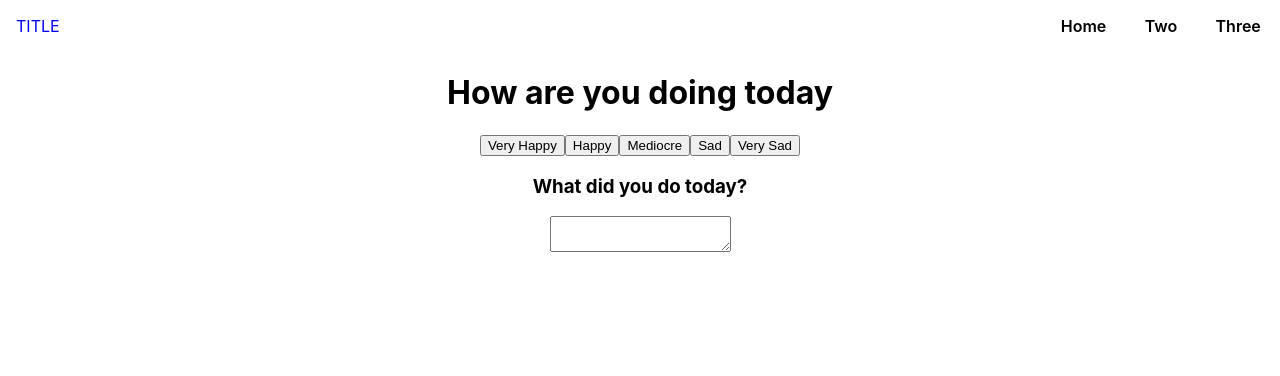
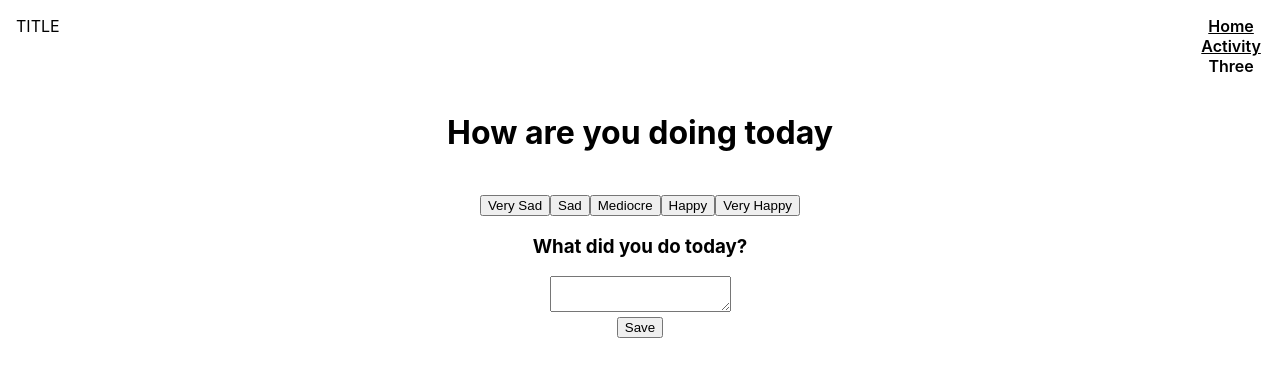
Before and after one commit to azeemmajid/hackon-entry, a React (Create React App) app: page / in a window 1280 px wide. Shown: the top 376 px of the page. Built offline with nearby package versions, Linux system fonts and the light colour scheme.

Commit message:
worked on pages

```diff
--- a/package.json
+++ b/package.json
@@ -8,6 +8,8 @@
     "@testing-library/user-event": "^12.1.10",
     "react": "^17.0.2",
     "react-dom": "^17.0.2",
+    "react-modal": "^3.13.1",
+    "react-router-dom": "^5.2.0",
     "react-scripts": "4.0.3",
     "web-vitals": "^1.0.1"
   },
--- a/src/App.js
+++ b/src/App.js
@@ -1,19 +1,29 @@
 import { useState } from 'react';
-import Header from './components/Header';
-import FeelingSelector from './components/FeelingSelector';
-import Journal from './components/Journal';
+import { BrowserRouter as Router, Switch, Route } from 'react-router-dom';
+import { Header } from './components';
+import { FeelingInput, Activity } from './pages';
 import './App.css';
 
-function App() {
-  const [feeling, setFeeling] = useState('');
+export default function App() {
+    const [feeling, setFeeling] = useState({});
+    const [log, setLog] = useState([]);
     return (
+        <Router>
             <div className="App">
                 <Header />
-      <FeelingSelector feeling={feeling} setFeeling={setFeeling} />
-      <Journal />
+                <Switch>
+                    <Route exact path="/">
+                        <FeelingInput
+                            feelingState={{ feeling, setFeeling }}
+                            logState={{ log, setLog }}
+                        />
+                    </Route>
+                    <Route path="/activity">
+                        <Activity logState={{ log, setLog }} />
+                    </Route>
+                </Switch>
                 {/* Journal - add activiites and write what you did */}
             </div>
+        </Router>
     );
 }
-
-export default App;
--- a/src/components/FeelingSelector.js
+++ b/src/components/FeelingSelector.js
@@ -1,18 +1,48 @@
-const FeelingButton = ({ setFeeling, value }) => {
-	return <button onClick={() => setFeeling(value)}>{value}</button>;
+import React from 'react';
+
+const FeelingButton = ({ onClick, value, feeling }) => {
+    const handleClick = () => {
+        const current = {
+            ...feeling,
+            state: value,
+        };
+        onClick(current);
+    };
+    return <button onClick={handleClick}>{value}</button>;
 };
 
-const FeelingSelector = ({ feeling, setFeeling }) => {
-	return <div>
-        <h1>How are you doing today</h1>
+export function FeelingSelector({ feeling, setFeeling }) {
+    return (
         <div>
-          <FeelingButton onClick={setFeeling} value={"Very Happy"} />
-          <FeelingButton onClick={setFeeling} value={"Happy"} />
-          <FeelingButton onClick={setFeeling} value={"Mediocre"} />
-          <FeelingButton onClick={setFeeling} value={"Sad"} />
-          <FeelingButton onClick={setFeeling} value={"Very Sad"} />
+            <h1>How are you doing today</h1>
+            <div>
+                <br />
+                <FeelingButton
+                    onClick={setFeeling}
+                    value={'Very Sad'}
+                    feeling={feeling}
+                />
+                <FeelingButton
+                    onClick={setFeeling}
+                    value={'Sad'}
+                    feeling={feeling}
+                />
+                <FeelingButton
+                    onClick={setFeeling}
+                    value={'Mediocre'}
+                    feeling={feeling}
+                />
+                <FeelingButton
+                    onClick={setFeeling}
+                    value={'Happy'}
+                    feeling={feeling}
+                />
+                <FeelingButton
+                    onClick={setFeeling}
+                    value={'Very Happy'}
+                    feeling={feeling}
+                />
+            </div>
         </div>
-      </div>;
-};
-
-export default FeelingSelector;
+    );
+}
--- a/src/components/Header.js
+++ b/src/components/Header.js
@@ -1,13 +1,14 @@
-import react from 'react';
+import React from 'react';
+import { Link } from 'react-router-dom';
 
-const Header = () => {
+export function Header() {
     const styles = {
         header: {
             position: 'relative',
             display: 'flex',
             zIndex: 2,
             justifyContent: 'space-between',
-            flexDirection: ''
+            flexDirection: '',
         },
         navList: {
             listStyle: 'none',
@@ -17,6 +18,7 @@ const Header = () => {
             margin: '0rem 1.2rem',
             fontWeight: '600',
             fontSize: '1rem',
+            color: 'inherit',
         },
         title: {
             display: 'flex',
@@ -25,23 +27,26 @@ const Header = () => {
             margin: '1rem 1rem',
         },
         titleLink: {
-            textDecoration: 'none'
-        }
-    }
+            textDecoration: 'none',
+        },
+    };
 
-    return <div style={styles.header}>
-        {/* title */}
+    return (
+        <div style={styles.header}>
             <div className="title" style={styles.title}>
                 <a href="/" style={styles.titleLink}>
                     TITLE
                 </a>
             </div>
-        <ul style={styles.navList}>
-            <li style={styles.listItem}>Home</li>
-            <li style={styles.listItem}>Two</li>
+            <ul class="navList">
+                <li style={styles.listItem}>
+                    <Link to="/">Home</Link>
+                </li>
+                <li style={styles.listItem}>
+                    <Link to="/activity">Activity</Link>
+                </li>
                 <li style={styles.listItem}>Three</li>
             </ul>
         </div>
-};
-
-export default Header;
+    );
+}
--- a/src/components/Journal.js
+++ b/src/components/Journal.js
@@ -1,8 +1,16 @@
-const Journal = () => {
-	return <div>
-		<h3>What did you do today?</h3>
-		<textarea></textarea>
-	</div>
-};
-
-export default Journal;
+export function Journal({ feeling, setFeeling }) {
+    const handleChange = ({ target }) => {
+        const { value } = target;
+        const current = {
+            ...feeling,
+            activity: value,
+        };
+        setFeeling(current);
+    };
+    return (
+        <div>
+            <h3>What did you do today?</h3>
+            <textarea onChange={handleChange}></textarea>
+        </div>
+    );
+}
--- /dev/null
+++ b/src/components/LogEntry.js
@@ -0,0 +1,10 @@
+import React from 'react';
+
+export function LogEntry({ state, activity }) {
+    return (
+        <div>
+            <div>{state}</div>
+            <div>{activity}</div>
+        </div>
+    );
+}
--- /dev/null
+++ b/src/components/index.js
@@ -0,0 +1,4 @@
+export * from './Journal';
+export * from './FeelingSelector';
+export * from './Header';
+export * from './LogEntry';
--- a/src/index.css
+++ b/src/index.css
@@ -1,13 +1,32 @@
 body {
-  margin: 0;
-  font-family: -apple-system, BlinkMacSystemFont, 'Segoe UI', 'Roboto', 'Oxygen',
-    'Ubuntu', 'Cantarell', 'Fira Sans', 'Droid Sans', 'Helvetica Neue',
-    sans-serif;
-  -webkit-font-smoothing: antialiased;
-  -moz-osx-font-smoothing: grayscale;
+    margin: 0;
+    font-family: -apple-system, BlinkMacSystemFont, "Segoe UI", "Roboto",
+        "Oxygen", "Ubuntu", "Cantarell", "Fira Sans", "Droid Sans",
+        "Helvetica Neue", sans-serif;
+    -webkit-font-smoothing: antialiased;
+    -moz-osx-font-smoothing: grayscale;
 }
 
 code {
-  font-family: source-code-pro, Menlo, Monaco, Consolas, 'Courier New',
-    monospace;
+    font-family: source-code-pro, Menlo, Monaco, Consolas, "Courier New",
+        monospace;
 }
+
+a,
+a:visited,
+a:hover,
+a:active {
+    color: inherit;
+}
+
+.navList {
+    list-style: none;
+    display: "flex";
+}
+
+.navItem {
+    margin: "0rem 1.2rem";
+    font-weight: "600";
+    font-size: "1rem";
+    color: "inherit";
+}
--- /dev/null
+++ b/src/pages/Activity.js
@@ -0,0 +1,18 @@
+import React from 'react';
+import { LogEntry } from '../components';
+
+export function Activity({ logState }) {
+    const { log, setLog } = logState;
+    const activityDisplay = [];
+    log.forEach((logEntry) => {
+        activityDisplay.push(
+            <LogEntry state={logEntry.state} activity={logEntry.activity} />
+        );
+    });
+    return (
+        <div>
+            <div>Activity</div>
+            <div>{activityDisplay}</div>
+        </div>
+    );
+}
--- /dev/null
+++ b/src/pages/FeelingInput.js
@@ -0,0 +1,51 @@
+import React, { useEffect, useState } from 'react';
+import Modal from 'react-modal';
+import { FeelingSelector, Journal } from '../components';
+
+export function FeelingInput({ feelingState, logState }) {
+    const [error, setError] = useState({});
+    const [modalOpen, setModal] = useState(false);
+    const { feeling, setFeeling } = feelingState;
+    const { log, setLog } = logState;
+
+    const toggleErrorModal = () => {
+        setModal(!modalOpen);
+    };
+
+    const handleSave = () => {
+        if (!feeling.activity || !feeling.state) {
+            setError({
+                state: !feeling.state,
+                activity: !feeling.activity,
+            });
+            toggleErrorModal();
+            return;
+        }
+        setError({});
+        const newLog = log.concat([feeling]);
+        setLog(newLog);
+    };
+
+    useEffect(() => {
+        console.log(feeling);
+    }, [feeling]);
+
+    useEffect(() => {
+        console.log(log);
+    }, [log]);
+
+    return (
+        <div>
+            <Modal isOpen={modalOpen} onRequestClose={toggleErrorModal}>
+                {error.state ? 'Feeling option is Required!' : ''}
+                <br />
+                {error.activity ? 'Activity field is Required!' : ''}
+            </Modal>
+            <FeelingSelector feeling={feeling} setFeeling={setFeeling} />
+            <Journal feeling={feeling} setFeeling={setFeeling} />
+            <button type="button" onClick={handleSave}>
+                Save
+            </button>
+        </div>
+    );
+}
--- /dev/null
+++ b/src/pages/index.js
@@ -0,0 +1,2 @@
+export * from './FeelingInput';
+export * from './Activity';
```
Also changed, not shown: 2 other files (tests, documents, lock files or other folders). Lines whose indentation alone changed are shown as unchanged.
